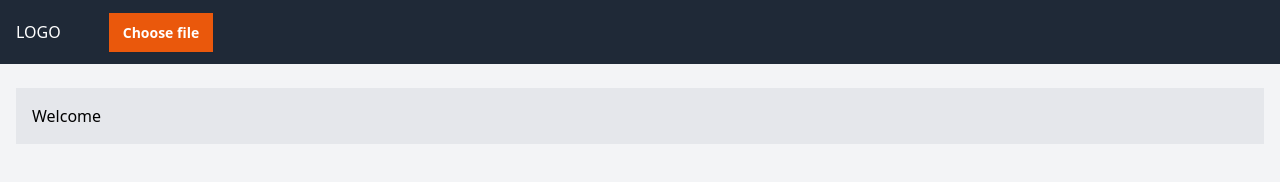
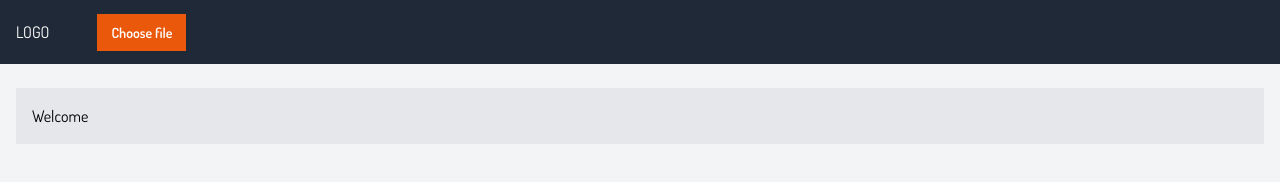
Before and after one commit to DaeronAlagos/BSCards, a website built with Parcel: page src/index.html in a window 1280 px wide. Built offline with nearby package versions, Linux system fonts and the light colour scheme.

Commit message:
[IMP] Set font-family to Dosis

```diff
--- a/src/index.html
+++ b/src/index.html
@@ -4,10 +4,13 @@
     <meta charset="UTF-8">
     <title>BS Cards</title>
 
-    <link rel="stylesheet" href="styles.css">
-    <script src="index.ts" defer type="module"></script>
+  <link rel="preconnect" href="https://fonts.googleapis.com">
+  <link rel="preconnect" href="https://fonts.gstatic.com" crossorigin>
+  <link href="https://fonts.googleapis.com/css2?family=Dosis:wght@400;600&display=swap" rel="stylesheet">
+  <link rel="stylesheet" href="styles.css">
+  <script src="index.ts" defer type="module"></script>
 </head>
-<body class="h-full font-sans">
+<body class="h-full font-dosis">
 
     <div id="container" class="min-h-full">
         <header class="bg-gray-800 sticky top-0 print:hidden">
--- a/tailwind.config.js
+++ b/tailwind.config.js
@@ -7,6 +7,9 @@ module.exports = {
     extend: {
       screens: {
         'print': { 'raw': 'print' }
+      },
+      fontFamily: {
+        'dosis': ['Dosis']
       }
     },
   },
```
